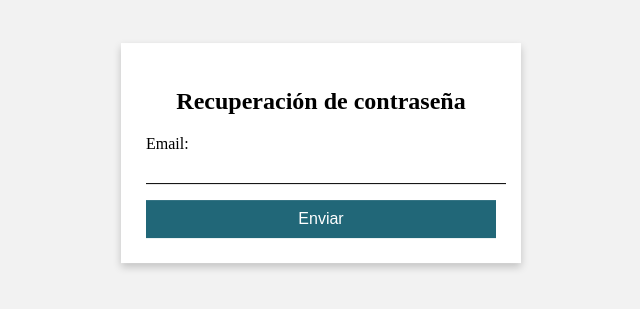
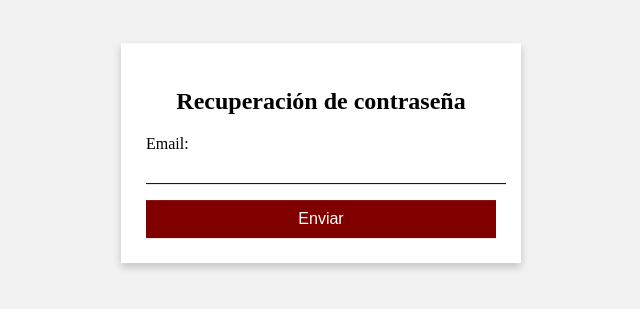
Before and after one commit to Fonmon/Fondo-API, a Django app: page /password_reset/ in a window 1280 px wide. Shown: the part 247-556 px from the top of the page, without its empty margins (319-959 px from the left). Run offline with Django 3.2, Linux system fonts and the light colour scheme.

Commit message:
change styles in templates

```diff
--- a/fondo_api/templates/registration/password_reset_confirm.html
+++ b/fondo_api/templates/registration/password_reset_confirm.html
@@ -38,7 +38,7 @@
         }
 
         button{
-            background-color: #216778; /* Green */
+            background-color: #800000; /* Red */
             border: none;
             color: white;
             padding: 10px 32px;
--- a/fondo_api/templates/registration/password_reset_form.html
+++ b/fondo_api/templates/registration/password_reset_form.html
@@ -33,7 +33,7 @@
 		}
 
 		button{
-			background-color: #216778; /* Green */
+			background-color: #800000; /* Red */
 		    border: none;
 		    color: white;
 		    padding: 10px 32px;
```
